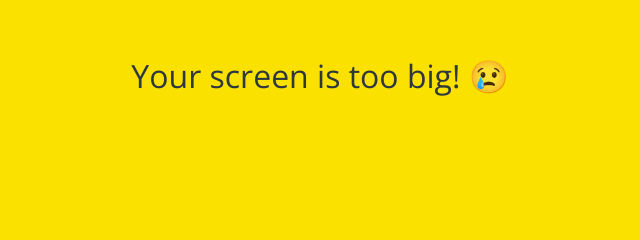
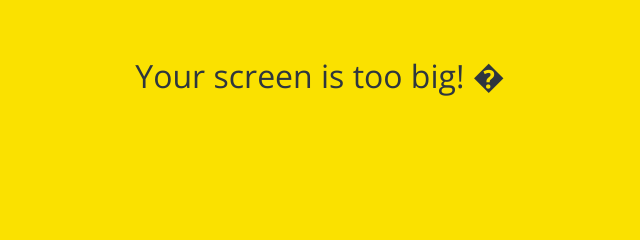
Before and after one commit to hyeongjun-hub/kokoa-clone, a plain HTML site: page index.html in a window 1280 px wide. Shown: the part 324-564 px from the top of the page, 320-960 px from the left. Drawn offline with nearby package versions, Linux system fonts and the light colour scheme.

Commit message:
Update index.html

```diff
--- a/index.html
+++ b/index.html
@@ -42,7 +42,7 @@
     </div>
 
     <div id="no-mobile">
-      <span>Your screen is too big! 😢</span>
+      <span>Your screen is too big! �</span>
     </div>
 
     <script
```
